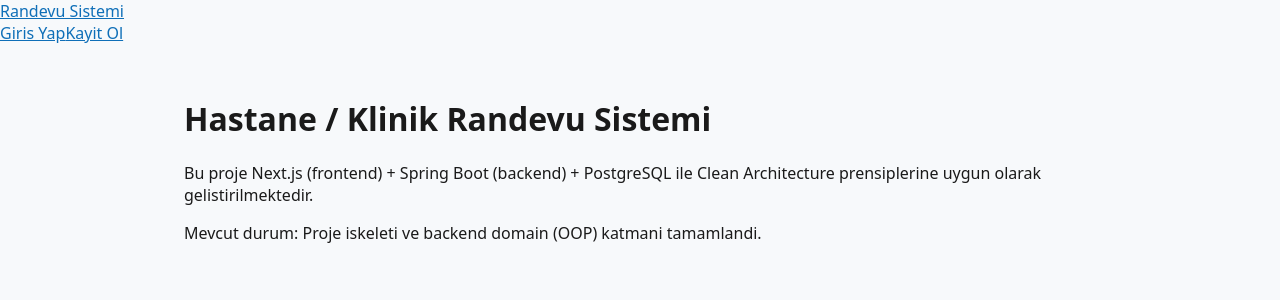
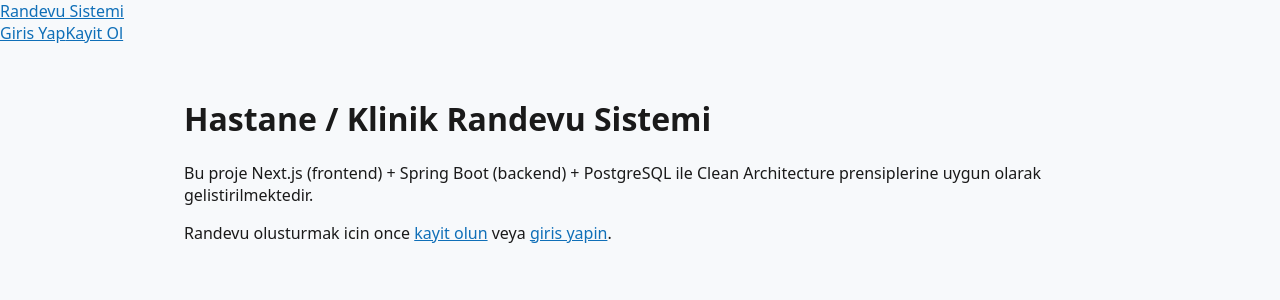
Before and after one commit to BllRaslen/hospital-appointment-system, a Next.js app in the folder frontend/: page / in a window 1280 px wide. Shown: the top 300 px of the page. Built offline with nearby package versions, Linux system fonts and the light colour scheme; no server answers.

Commit message:
frontend/app: ana sayfa - oturum durumuna gore yonlendirme linkleri

```diff
--- a/frontend/src/app/page.tsx
+++ b/frontend/src/app/page.tsx
@@ -1,7 +1,13 @@
-// Gecici ana sayfa: proje iskeleti asamasinda sadece durum bilgisini gosterir.
-// Gercek giris/randevu ekranlari, backend API'si (presentation katmani)
-// hazir oldukca ilerleyen gunlerde eklenecektir.
+"use client";
+
+import Link from "next/link";
+import { useAuth } from "@/application/auth/useAuth";
+
+// Ana sayfa: oturum durumuna gore hastaya randevu olusturma/goruntuleme
+// akisina veya giris/kayit sayfalarina yonlendiren kisa tanitim sayfasi.
 export default function HomePage() {
+  const { oturum, yukleniyor } = useAuth();
+
   return (
     <main>
       <h1>Hastane / Klinik Randevu Sistemi</h1>
@@ -9,7 +15,17 @@ export default function HomePage() {
         Bu proje Next.js (frontend) + Spring Boot (backend) + PostgreSQL ile
         Clean Architecture prensiplerine uygun olarak gelistirilmektedir.
       </p>
-      <p>Mevcut durum: Proje iskeleti ve backend domain (OOP) katmani tamamlandi.</p>
+      {yukleniyor ? null : oturum ? (
+        <p>
+          Hos geldiniz, {oturum.adSoyad}. <Link href="/randevu-olustur">Randevu olusturabilir</Link> veya{" "}
+          <Link href="/randevularim">mevcut randevularinizi goruntuleyebilirsiniz</Link>.
+        </p>
+      ) : (
+        <p>
+          Randevu olusturmak icin once <Link href="/kayit">kayit olun</Link> veya{" "}
+          <Link href="/giris">giris yapin</Link>.
+        </p>
+      )}
     </main>
   );
 }
```
